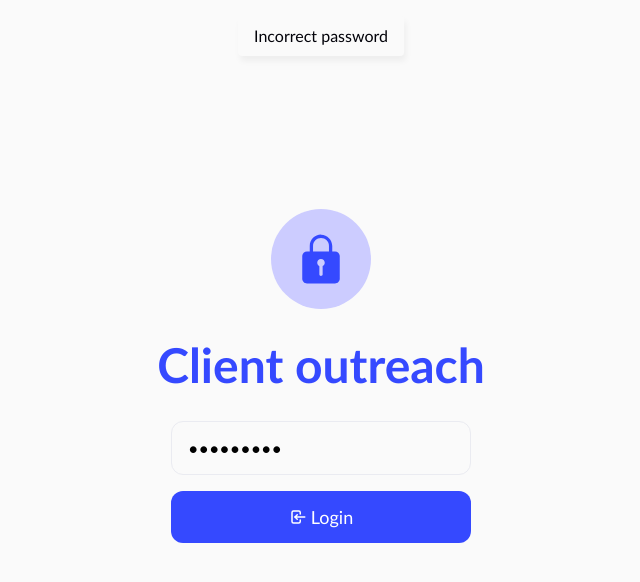
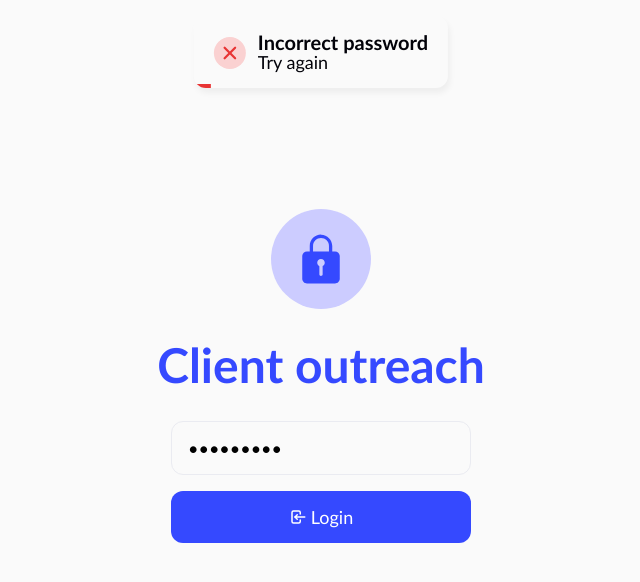
Before and after one commit to daniel-kadlec/Sway, a Next.js app: page /login in a window 1280 px wide. Both pictures are taken after typing "Sample123" into the empty fields and a click on the button "Login". Shown: the top 582 px of the page, without its empty margins (319-959 px from the left). Built offline with nearby package versions, Linux system fonts and the light colour scheme; no server answers.

Commit message:
Feat: enhance toast notifications with countdown and description support

```diff
--- a/app/components/Navbar/navbar.tsx
+++ b/app/components/Navbar/navbar.tsx
@@ -62,7 +62,7 @@ export default function Navbar(){
                 async () => {
                     await fetch("/api/logout", { method: "POST" });
                     router.push("/login");
-                    showToast("Logged out successfully");
+                    showToast("Logged out sucessfully", "See you later!");
                 }}
                      className="w-full justify-start mt-3 !bg-error-light !text-error icon-button">
                 <TbLogout2 className={'mt-0.5'}/>
--- a/app/components/loginForm.tsx
+++ b/app/components/loginForm.tsx
@@ -25,7 +25,7 @@ export default function LoginForm(){
             window.location.href = "/";
             showToast("Logged in successfully");
         } else {
-            showToast("Incorrect password");
+            showToast("Incorrect password", "Try again");
         }
     }
 
--- a/app/components/toastContainer.tsx
+++ b/app/components/toastContainer.tsx
@@ -1,6 +1,9 @@
+import { IoClose } from "react-icons/io5";
+
 type ToastType = {
     id: string;
     message: string;
+    description?: string;
 };
 
 type Props = {
@@ -9,14 +12,29 @@ type Props = {
 
 export default function ToastContainer({ toasts }: Props) {
     return (
-        <div className="fixed top-4 left-1/2 -translate-x-1/2 flex flex-col gap-2">
+        <div className="fixed top-4 left-1/2 -translate-x-1/2 flex flex-col gap-2 z-[999999]">
             {toasts.map((toast) => (
                 // Toast
                 <div
                     key={toast.id}
-                    className="bg-offwhite text-offblack px-4 py-2 rounded shadow-primary"
+                    className="bg-offwhite text-offblack relative px-5 py-3 rounded-xl overflow-hidden shadow-primary flex gap-3 justify-center items-center"
                 >
-                    {toast.message}
+                    <div className={'bg-error-light p-1 rounded-full mt-0.5'}>
+                        <IoClose className={'text-error w-6 h-6'}/>
+                    </div>
+                    <div className={'flex flex-col justify-center items-start'}>
+                        <span className={'font-bold -mb-2 text-xl'}>
+                            {toast.message}
+                        </span>
+                        {toast.description &&
+                            <span className={'text-lg'}>
+                            {toast.description}
+                        </span>
+                        }
+                    </div>
+                    <div className={'bottom-0 left-0 w-full h-1 bg-error absolute toastCountdown duration-300'}>
+
+                    </div>
                 </div>
             ))}
         </div>
--- a/app/context/ToastContext.tsx
+++ b/app/context/ToastContext.tsx
@@ -6,11 +6,12 @@ import ToastContainer from "@/app/components/toastContainer";
 type ToastType = {
     id: string;
     message: string;
+    description?: string;
 };
 
 type ToastContextType = {
     toasts: ToastType[];
-    showToast: (message: string) => void;
+    showToast: (message: string, description?: string) => void;
     removeToast: (id: string) => void;
 };
 
@@ -19,10 +20,10 @@ const ToastContext = createContext<ToastContextType | undefined>(undefined);
 export function ToastProvider({ children }: { children: React.ReactNode }) {
     const [toasts, setToasts] = useState<ToastType[]>([]);
 
-    function showToast(message: string) {
+    function showToast(message: string, description?:string) {
         const id = crypto.randomUUID();
 
-        setToasts((prev) => [...prev, { id, message }]);
+        setToasts((prev) => [...prev, { id, message, description }]);
 
         setTimeout(() => {
             removeToast(id);
--- a/app/globals.css
+++ b/app/globals.css
@@ -102,3 +102,16 @@
     background: #e5e7eb;
     border-radius: 9999px;
 }
+
+@keyframes countdown {
+    from {
+        width: 100%;
+    }
+    to {
+        width: 0%;
+    }
+}
+
+.toastCountdown{
+    animation: countdown 3s linear;
+}
```
